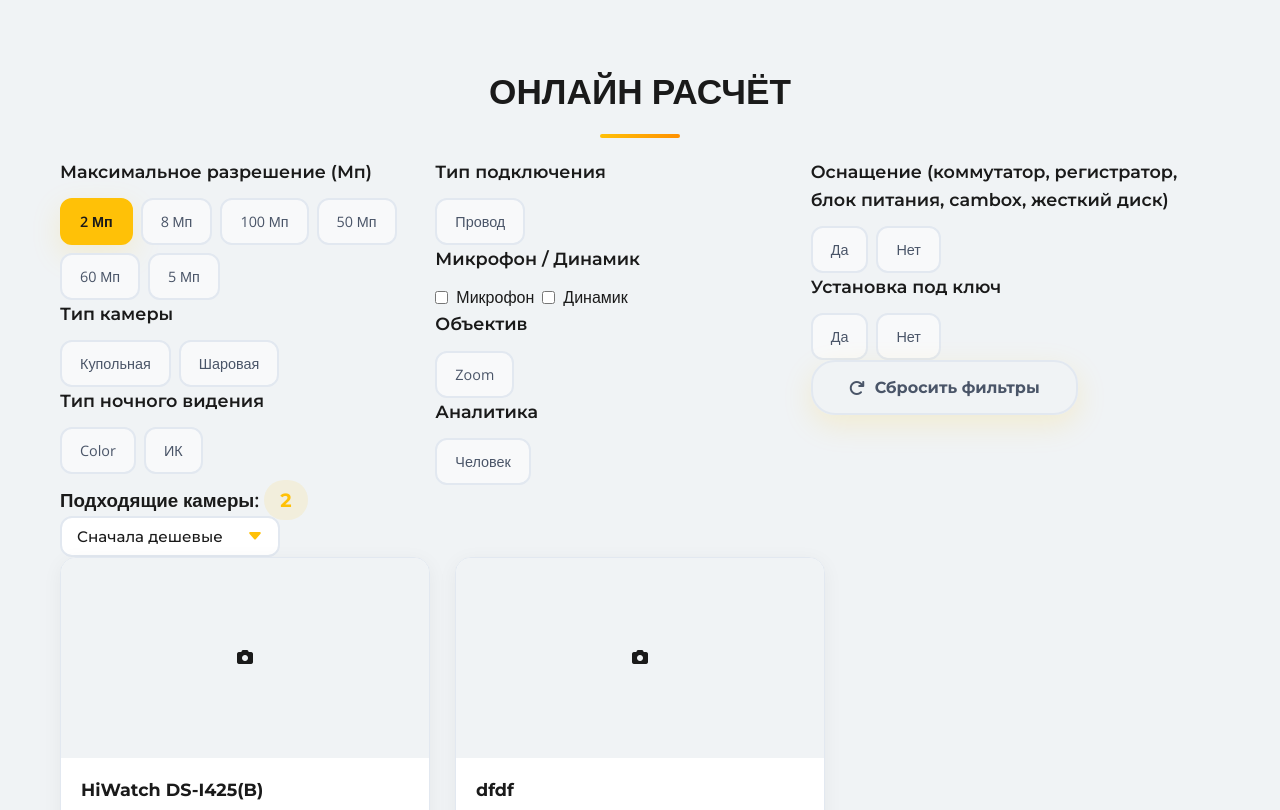
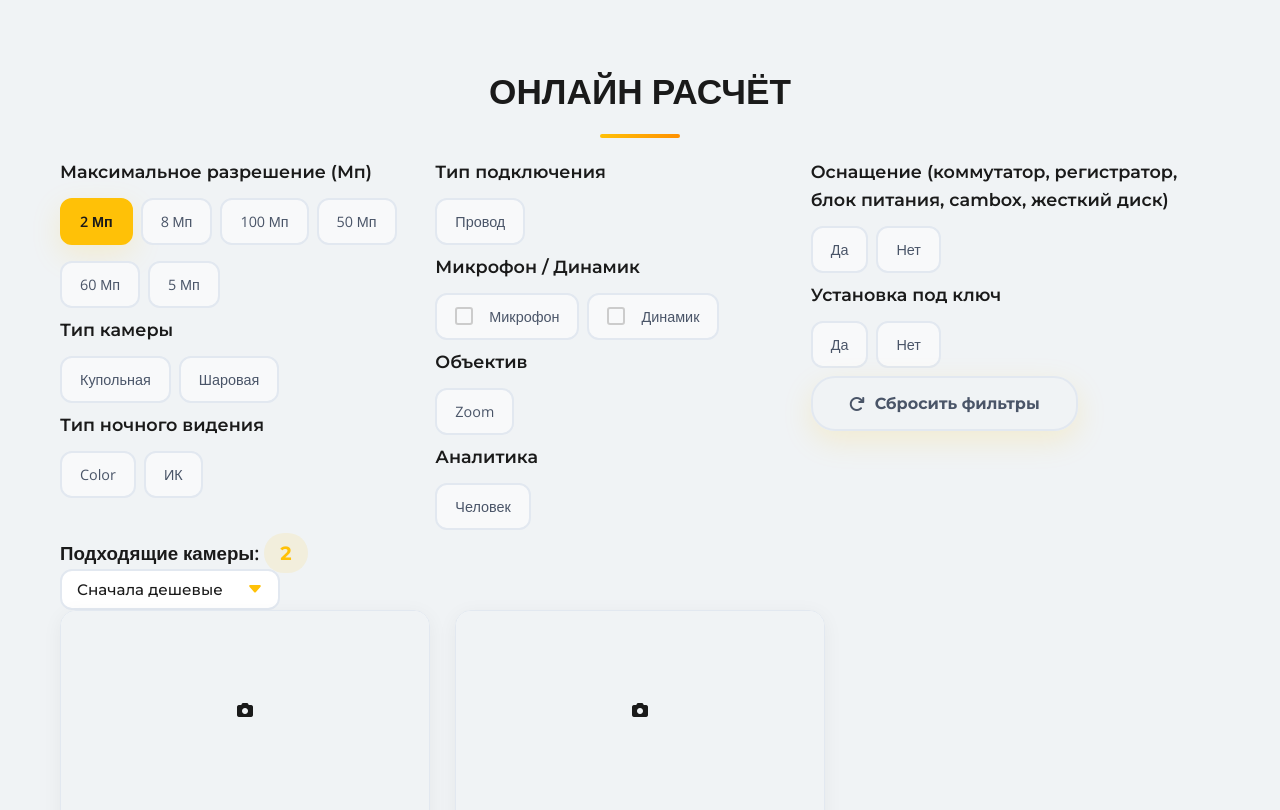
Before and after one commit to Kachaleks/cts-webapp, a Django app: page / in a window 1280 px wide. Shown: the part 3650-4460 px from the top of the page. Run offline with Django 4.2, Linux system fonts and the light colour scheme; data comes from the database, SQL or seed files in the repository; both versions use the stored data as it was after the commit.

Commit message:
работает выбор микрофона/динамика, не работает снятие выбора и фильтр по подключение аналитики и еще чего-то

```diff
--- a/cts/main/static/main/style.css
+++ b/cts/main/static/main/style.css
@@ -1859,6 +1859,50 @@
     border-color: var(--primary-yellow);
     box-shadow: var(--shadow-yellow);
 }
+
+/* Стили для чекбоксов */
+.filter-checkbox {
+    display: none;
+}
+
+.checkbox-custom {
+    display: inline-block;
+    width: 18px;
+    height: 18px;
+    border: 2px solid #ccc;
+    border-radius: 3px;
+    margin-right: 8px;
+    vertical-align: middle;
+    position: relative;
+    cursor: pointer;
+}
+
+.filter-checkbox:checked + .checkbox-custom {
+    background-color: #007bff;
+    border-color: #007bff;
+}
+
+.filter-checkbox:checked + .checkbox-custom::after {
+    content: '✓';
+    position: absolute;
+    top: 50%;
+    left: 50%;
+    transform: translate(-50%, -50%);
+    color: white;
+    font-size: 12px;
+}
+
+.filter-option {
+    display: flex;
+    align-items: center;
+    cursor: pointer;
+    margin-bottom: 8px;
+}
+
+.filter-option:hover .checkbox-custom {
+    border-color: #007bff;
+}
+
 /* ===== ПРЕИМУЩЕСТВА (СВЕТЛЫЕ) ===== */
 .advantages-grid {
     display: grid;
--- a/cts/main/templates/main/index.html
+++ b/cts/main/templates/main/index.html
@@ -418,13 +418,22 @@
                         {% endblock %}
                     </div>
                 </div>
+                    <!-- Микрофон / Динамик -->
                     <div class="filter-group">
-                    <h4>Микрофон / Динамик</h4>
-                    <div class="filter-options" id="microDynamicFilters">
-                        <input type="checkbox" name="micro_dynamic" value="no" data-filter="has_micro" class="filter-checkbox"> Микрофон
-                        <input type="checkbox" name="micro_dynamic" value="no" data-filter="has_dynamic" class="filter-checkbox"> Динамик
+                        <h4>Микрофон / Динамик</h4>
+                        <div class="filter-options" id="microDynamicFilters">
+                            <label class="filter-option">
+                                <input type="checkbox" data-filter="has_micro" class="filter-checkbox">
+                                <span class="checkbox-custom"></span>
+                                Микрофон
+                            </label>
+                            <label class="filter-option">
+                                <input type="checkbox" data-filter="has_dynamic" class="filter-checkbox">
+                                <span class="checkbox-custom"></span>
+                                Динамик
+                            </label>
+                        </div>
                     </div>
-                </div>
                     <div class="filter-group">
                     <h4>Объектив</h4>
                     <div class="filter-options">
@@ -874,7 +883,7 @@
         });
     </script>
     <!--  JavaScript для калькулятора -->
-<script>
+    <script>
 // КАЛЬКУЛЯТОР ДЛЯ РАДИО-КНОПОК
 document.addEventListener('DOMContentLoaded', function() {
     console.log('🎯 Калькулятор с радио-кнопками запущен');
@@ -906,6 +915,8 @@
             const filterName = cb.dataset.filter;
             filters[filterName] = 'true';
         });
+
+
 
         // Сортировка
         const sortSelect = document.getElementById('sortSelect');
--- a/cts/main/views.py
+++ b/cts/main/views.py
@@ -32,6 +32,12 @@
         if 'analytics' in request.GET:
             cameras = cameras.filter(analytics=request.GET['analytics'])
 
+            # ФИЛЬТРАЦИЯ ПО МИКРОФОНУ И ДИНАМИКУ (ключевое изменение!)
+        if 'has_micro' in request.GET:
+            cameras = cameras.filter(has_micro=True)
+        if 'has_dynamic' in request.GET:
+            cameras = cameras.filter(has_dynamic=True)
+
 
         # Возвращаем простой JSON
         data = {
@@ -40,7 +46,9 @@
                     'id': c.id,
                     'name': c.name,
                     'price': c.price,
-                    'picture': c.picture.url if c.picture else ''
+                    'picture': c.picture.url if c.picture else '',
+                    'has_micro': c.has_micro,
+                    'has_dynamic': c.has_dynamic,
                 }
                 for c in cameras
             ]
```
Also changed, not shown: cts/db.sqlite3.
